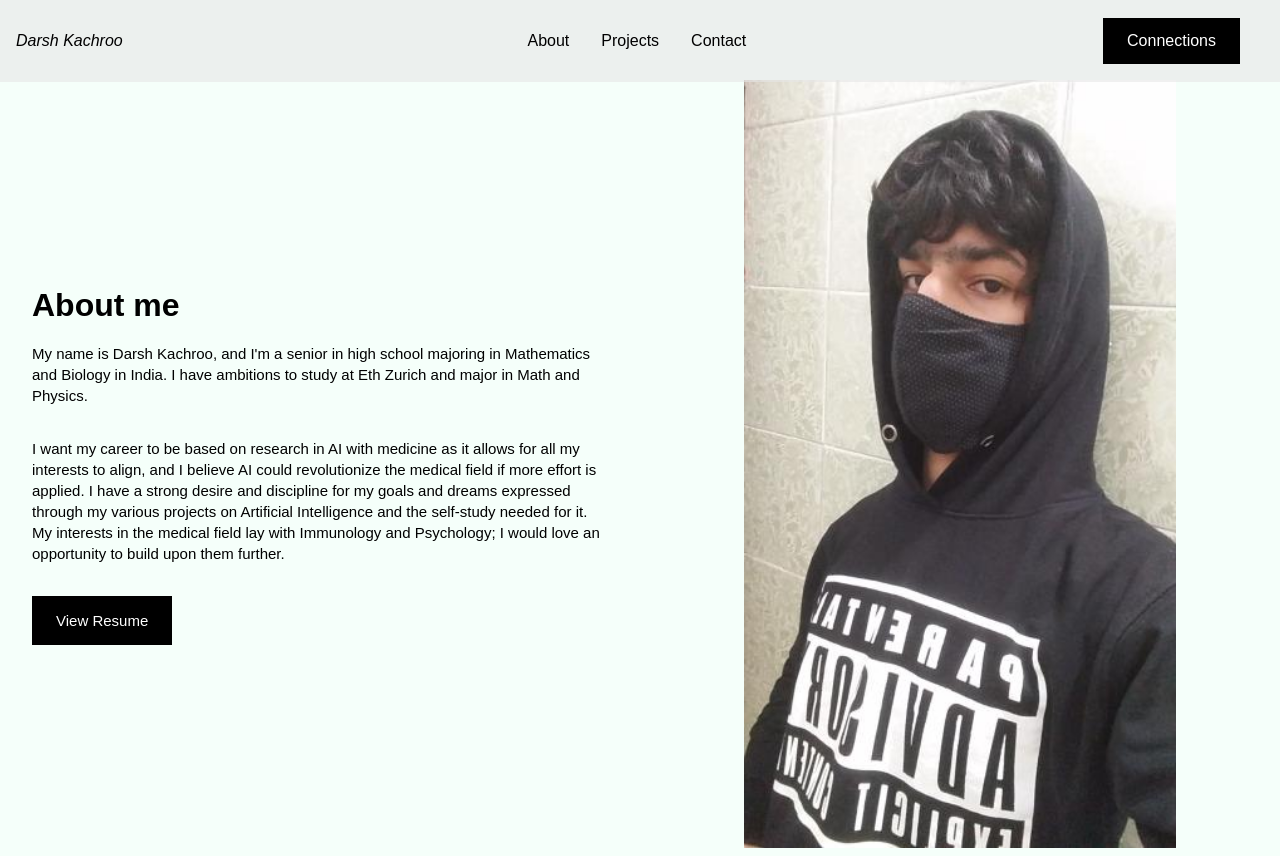
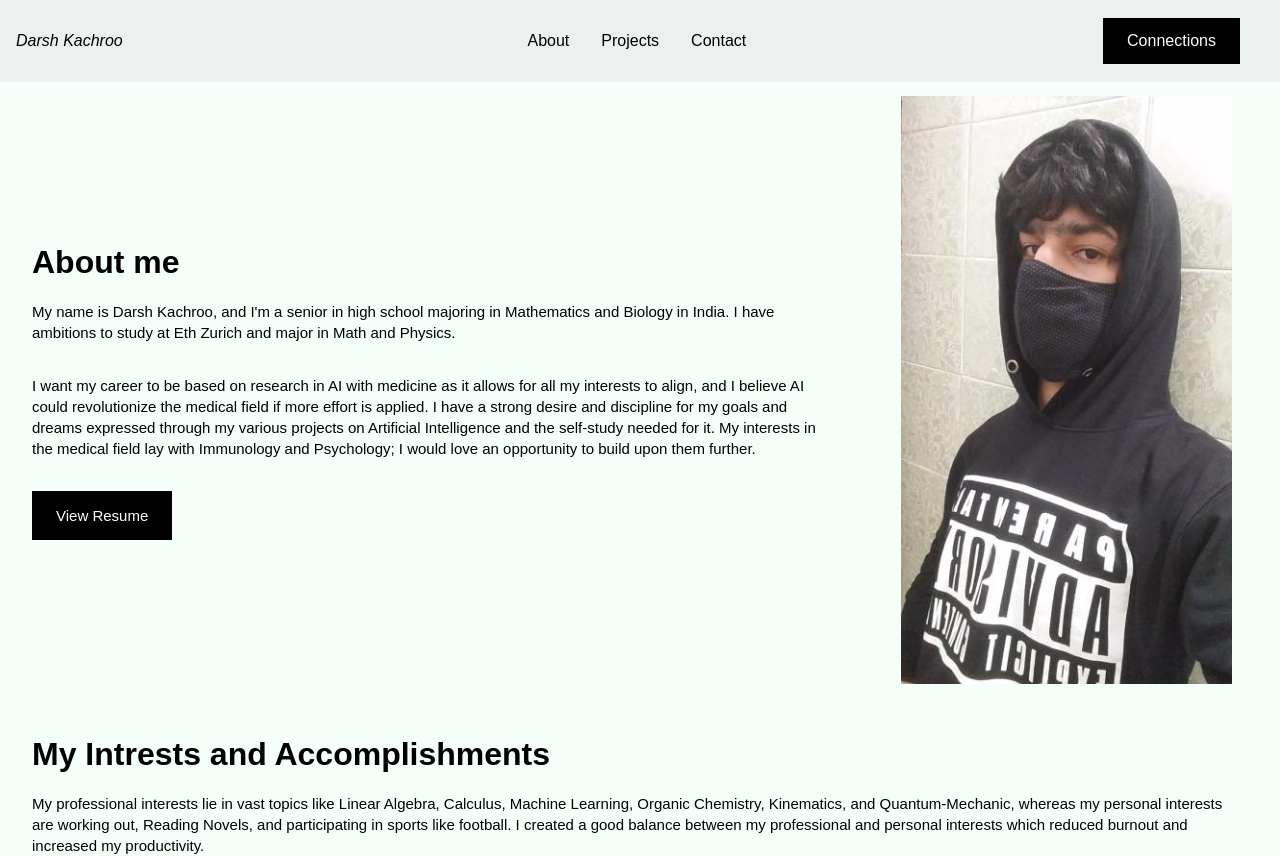
Before and after one commit to Death-Raider/Project1, a React (Create React App) app: page /about in a window 1280 px wide. Shown: the top 856 px of the page. Built offline with nearby package versions, Linux system fonts and the light colour scheme.

Commit message:
FixedInfosection

```diff
--- a/src/containers/Hero.js
+++ b/src/containers/Hero.js
@@ -130,7 +130,6 @@ const Hero =()=>{
             setCurrent(current=>(current === length-1?0:current+1))
         }
         timeout.current = setTimeout(nextSlide, 5000)
-        console.log(timeout.current)
         return function (){
             if(timeout.current){
                 clearTimeout(timeout.current)
--- a/src/containers/InfoSection.js
+++ b/src/containers/InfoSection.js
@@ -2,6 +2,88 @@ import React from 'react'
 import styled, {css} from 'styled-components'
 import {Button} from './Button'
 
+// const InfoSection = ({InfoData, StyleFunc, ExtraFunc=()=>{}}) => {
+//     let Section = styled.section`
+//         width: 100%;
+//         height: 100%;
+//         padding: 4rem 0rem;
+//     `;
+//
+//     return (
+//         <Section style={StyleFunc()}>
+//         {ExtraFunc()}
+//             {InfoData.map((item,index)=>{
+//                 let Container = styled.div`
+//                     padding: 3rem calc((100vw-1300px)/2);
+//                     display: grid;
+//                     grid-template-columns: 1fr 1fr;
+//                     grid-template-rows: 800px;
+//                     font-size: 15px;
+//
+//                     @media screen and (max-width: 768px){
+//                         grid-template-columns: 1fr;
+//                         font-size: 3vw;
+//                     }
+//                 `;
+//                 let ColumnLeft = styled.div`
+//                     display: flex;
+//                     flex-direction: column;
+//                     align-items: flex-start;
+//                     justify-content: center;
+//                     line-height: 1.4;
+//                     padding: 1rem 2rem;
+//                     order: ${({reverse}) => (reverse?'2':'1')};
+//                     h1 {
+//                         margin-bottom: 1rem;
+//                         font-size: clamp(1.5rem, 6vw, 2rem)
+//                     }
+//                     p {
+//                         margin-bottom: 2rem;
+//                     }
+//                 `;
+//                 let ColumnRight = styled.div`
+//                     padding: 1rem 2rem;
+//                     order: ${({reverse}) => (reverse?'1':'2')};
+//                     display: flex;
+//                     justify-content: center;
+//                     align-items: center;
+//
+//                     @media screen and (max-width: 768px){
+//                         order: ${({reverse}) => (reverse?'2':'1')};
+//                     }
+//                     img {
+//                         width: 100%;
+//                         height: 100%;
+//                         object-fit: contain;
+//                         overflow: hidden;
+//
+//                         @media screen and (max-width: 768px) {
+//                             width: 90%;
+//                             height: 90%;
+//                         }
+//                     }
+//                 `;
+//
+//                 return(
+//                     <Container key={index}>
+//                         <ColumnLeft reverse={item.reverse}>
+//                             <h1>{item.Heading}</h1>
+//                             {(typeof(item.Para1)==='string'?<p>{item.Para1}</p>:item.Para1())}
+//                             {(typeof(item.Para2)==='string'?<p>{item.Para2}</p>:item.Para2())}
+//                             <Button to={item.link} primary="true"
+//                                 style={{display:(JSON.parse(item.BtnShow)?'flex':'none')}}>
+//                                 {item.BtnLabel}
+//                             </Button>
+//                         </ColumnLeft>
+//                         <ColumnRight reverse={item.reverse}>
+//                             <img src={item.image} alt="img1"/>
+//                         </ColumnRight>
+//                     </Container>
+//                 )
+//             })}
+//         </Section>
+//     )
+// }
 const Section = styled.section`
     width: 100%;
     height: 100%;
@@ -10,8 +92,7 @@ const Section = styled.section`
 const Container = styled.div`
     padding: 3rem calc((100vw-1300px)/2);
     display: grid;
-    grid-template-columns: 1fr 1fr;
-    grid-template-rows: 800px;
+    grid-template-columns: 1fr 0.5fr;
     font-size: 15px;
 
     @media screen and (max-width: 768px){
@@ -19,14 +100,36 @@ const Container = styled.div`
         font-size: 3vw;
     }
 `;
-const ColumnLeft = styled.div`
+const Redirect = styled.a`
+    background: #000;
+    white-space: nowrap;
+    outline:none;
+    border:none;
+    min-width: 100px;
+    max-width: 200px;
+    cursor: pointer;
+    text-decoration: none;
+    transition: 0.3s;
+    display: ${({show})=>(show?'flex':'none')};
+    justify-content: center;
+    align-items: center;
+    padding: ${({big})=>(big?'16px 40px':'14px 24px')};
+    color: #fff;
+    font-size: ${({big})=>(big?'20px':'14px')}
+
+    &:hover{
+        transform: translateY(-2px);
+    }
+`;
+
+const CreateInfoBox = (Data,row,column) => {
+    let InfoBoxCSS = css`
         display: flex;
         flex-direction: column;
         align-items: flex-start;
-    justify-content: center;
+        justify-content:  ${({img})=>(img?"flex-start":"center")};
         line-height: 1.4;
         padding: 1rem 2rem;
-    order: ${({reverse}) => (reverse?'2':'1')};
         h1 {
             margin-bottom: 1rem;
             font-size: clamp(1.5rem, 6vw, 2rem)
@@ -35,17 +138,43 @@ const ColumnLeft = styled.div`
             margin-bottom: 2rem;
         }
     `;
-const ColumnRight = styled.div`
+
+    let InfoBox = styled.div`
+        ${InfoBoxCSS}
+        @media screen and (max-width: 768px){
+            grid-column: 1/span 1 ;
+            grid-row: ${row*2-1}/span 1 ;
+        }
+        grid-row: ${row}/span 1 ;
+        grid-column: ${({img})=>(img?"1/span 2":"1/span 1")} ;
+    `;
+
+    return (
+        <InfoBox img={Data.image===""}>
+            <h1>{Data.Heading}</h1>
+            {(typeof(Data.Para1)==='string'?<p>{Data.Para1}</p>:Data.Para1())}
+            {(typeof(Data.Para2)==='string'?<p>{Data.Para2}</p>:Data.Para2())}
+            {
+                (Data.link)===''?
+                <Redirect style={{display:(JSON.parse(Data.BtnShow)?'flex':'none')}} href={Data.href}>
+                    {Data.BtnLabel}
+                </Redirect>:
+                <Button style={{display:(JSON.parse(Data.BtnShow)?'flex':'none')}} primary="true" to={Data.link}>
+                    {Data.BtnLabel}
+                </Button>
+            }
+        </InfoBox>
+    )
+}
+const CreateImgBox = (Data, row, column) => {
+    let ImgBoxCSS = css`
         padding: 1rem 2rem;
-    order: ${({reverse}) => (reverse?'1':'2')};
         display: flex;
         justify-content: center;
         align-items: center;
 
-    @media screen and (max-width: 768px){
-        order: ${({reverse}) => (reverse?'2':'1')};
-    }
         img {
+            padding: 1rem;
             width: 100%;
             height: 100%;
             object-fit: contain;
@@ -57,30 +186,41 @@ const ColumnRight = styled.div`
             }
         }
     `;
+
+    let ImgBox = styled.div`
+        ${ImgBoxCSS}
+        @media screen and (max-width: 768px){
+            grid-column: 1/span 1 ;
+            grid-row: ${row*2}/span 1 ;
+        }
+        grid-column: ${column}/span 1 ;
+        grid-row: ${row}/span 1 ;
+    `;
+
+    return (
+        <ImgBox>
+            <img src={Data.image} style={{display:(Data.image===""?'none':'flex')}} />
+        </ImgBox>
+    )
+
+}
+
+
+function* ContainerData(Data){
+    for(let i = 0; i < Data.length; i++){
+        yield CreateInfoBox(Data[i],i+1,1)
+        yield CreateImgBox(Data[i],i+1,2)
+    }
+}
+
 const InfoSection = ({InfoData, StyleFunc, ExtraFunc=()=>{}}) => {
     return (
         <Section style={StyleFunc()}>
             {ExtraFunc()}
-            {InfoData.map((item,index)=>{
-                return(
-                    <Container key={index}>
-                        <ColumnLeft>
-                            <h1>{item.Heading}</h1>
-                            {(typeof(item.Para1)==='string'?<p>{item.Para1}</p>:item.Para1())}
-                            {(typeof(item.Para2)==='string'?<p>{item.Para2}</p>:item.Para2())}
-                            <Button to={item.link} primary="true"
-                                style={{display:(JSON.parse(item.BtnShow)?'flex':'none')}}>
-                                {item.BtnLabel}
-                            </Button>
-                        </ColumnLeft>
-                        <ColumnRight>
-                            <img src={item.image} alt="img1"/>
-                        </ColumnRight>
+            <Container>
+                {[...ContainerData(InfoData)].map((item)=>item)}
             </Container>
-                )
-            })}
         </Section>
     )
 }
-
 export default InfoSection
--- a/src/data/InfoData.js
+++ b/src/data/InfoData.js
@@ -27,7 +27,8 @@ through my various projects on Artificial Intelligence and the self-study needed
 Immunology and Psychology; I would love an opportunity to build upon them further.`,
         BtnShow: 'true',
         BtnLabel:"View Resume",
-        link:"/",
+        link:"",
+        href:"https://arxiv.org/pdf/1509.02971.pdf",
         image: Me1,
         reverse: 'false',
         delay: 100
@@ -42,7 +43,7 @@ was the project that allowed me to apply and test AI theory firsthand, boosting
 also made a Rainfall Prediction AI which allows me to take the entire world rainfall data of the Earth and make future predictions on the rainfall pattern with
 an accuracy of 90%. Another currently ongoing project is Computer Vision, which uses three different convolutional AI models attempting to mimic the human
 players in the game Minecraft. Among the various projects, these were my top three projects which make me proud.` ,
-    BtnShow: 'true',
+        BtnShow: 'true',
         BtnLabel:"Visit Projects",
         link:"/projects",
         image: "",
@@ -97,7 +98,7 @@ to align, and I believe AI could revolutionize the medical field if more effort
         BtnLabel:"About",
         link:"/about",
         image: Me1,
-        reverse: 'false',
+        reverse: 'true',
         delay: 100
     },
     {
@@ -106,7 +107,8 @@ to align, and I believe AI could revolutionize the medical field if more effort
         Para2: "See in full length in NPM website." ,
         BtnShow: 'true',
         BtnLabel:"View NPM site",
-        link:"/projects",
+        link:"",
+        href:"https://www.npmjs.com/package/@death_raider/neural-network",
         image: Npm,
         reverse: 'false',
         delay: 100
@@ -167,7 +169,8 @@ on such a misinterpreted topic. This project was made in the form of a youtube v
         Para2: "To watch the video click " ,
         BtnShow: 'true',
         BtnLabel:"Visit Project",
-        link:"", // TODO: ADD LINK
+        link:"",
+        href: "https://www.youtube.com/watch?v=BOkwMR9-KLU",
         image: CMatrix,
         reverse: 'false',
         delay: 100
--- a/src/pages/About.js
+++ b/src/pages/About.js
@@ -1,6 +1,6 @@
 import React from 'react'
-import styled from 'styled-components'
-
+import styled, {css} from 'styled-components'
+import {Button} from '../containers/Button'
 import InfoSection from '../containers/InfoSection'
 import {InfoDataAbout} from '../data/InfoData'
 
--- a/src/pages/Connections.js
+++ b/src/pages/Connections.js
@@ -3,6 +3,8 @@ import styled from 'styled-components'
 
 import InfoSection from '../containers/InfoSection'
 import {InfoDataConnections} from '../data/InfoData'
+
+
 
 const Wrapper = styled.h1`
     text-align: center;
```
Lines whose indentation alone changed are shown as unchanged.
